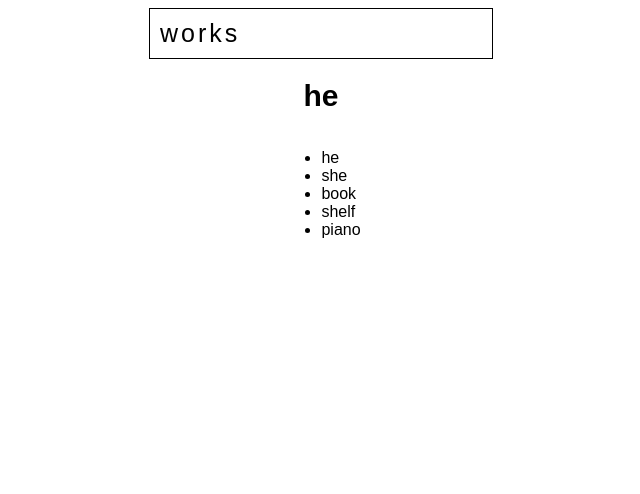
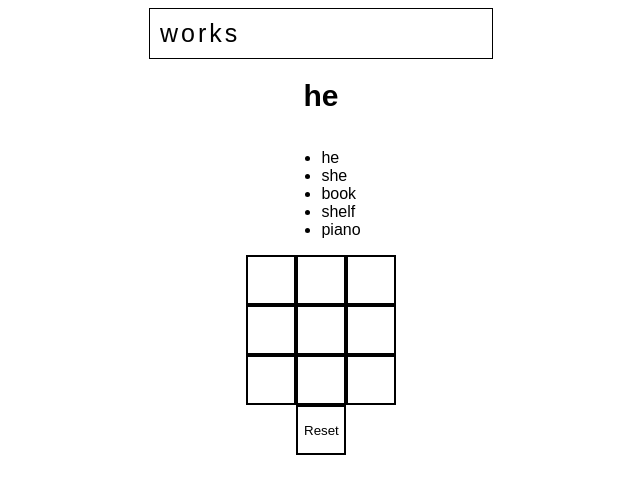
Before and after one commit to ChrisWcs/typer-hero, an Angular app: page / in a window 1280 px wide. Shown: the top 494 px of the page, without its empty margins (319-959 px from the left). Built offline with nearby package versions, Linux system fonts and the light colour scheme.

Commit message:
Add basic tic-tac-toe app

```diff
--- a/src/app/app.component.html
+++ b/src/app/app.component.html
@@ -8,3 +8,4 @@
     </li>
   </ul>
 </div>
+<app-toe></app-toe>
--- a/src/app/app.module.ts
+++ b/src/app/app.module.ts
@@ -4,11 +4,13 @@ import { FormsModule } from '@angular/forms';
 
 
 import { AppComponent } from './app.component';
+import { ToeComponent } from './toe/toe.component';
 
 
 @NgModule({
   declarations: [
-    AppComponent
+    AppComponent,
+    ToeComponent
   ],
   imports: [
     BrowserModule,
--- /dev/null
+++ b/src/app/toe/toe.component.css
@@ -0,0 +1,20 @@
+.Column {
+    display: flex;
+    flex-direction: column;
+    justify-content: center;
+    align-items: center;
+}
+
+.Row {
+    display: flex;
+    flex-direction: row;
+    justify-content: center;
+    align-items: center;
+}
+
+.BtnStyle {
+    border: solid 2px black;
+    background: white;
+    width: 50px;
+    height: 50px;
+}
--- /dev/null
+++ b/src/app/toe/toe.component.html
@@ -0,0 +1,20 @@
+<div>
+  <div class="Row">
+    <button class="BtnStyle" (click)="markBoard(0)">{{ mat[0] }}</button>
+    <button class="BtnStyle" (click)="markBoard(1)">{{ mat[1] }}</button>
+    <button class="BtnStyle" (click)="markBoard(2)">{{ mat[2] }}</button>
+  </div>
+  <div class="Row">
+    <button class="BtnStyle" (click)="markBoard(3)">{{ mat[3] }}</button>
+    <button class="BtnStyle" (click)="markBoard(4)">{{ mat[4] }}</button>
+    <button class="BtnStyle" (click)="markBoard(5)">{{ mat[5] }}</button>
+  </div>
+  <div class="Row">
+    <button class="BtnStyle" (click)="markBoard(6)">{{ mat[6] }}</button>
+    <button class="BtnStyle" (click)="markBoard(7)">{{ mat[7] }}</button>
+    <button class="BtnStyle" (click)="markBoard(8)">{{ mat[8] }}</button>
+  </div>
+  <div class="Row">
+      <button class="BtnStyle" (click)="reset()">Reset</button>
+  </div>
+</div>
--- /dev/null
+++ b/src/app/toe/toe.component.ts
@@ -0,0 +1,36 @@
+import { Component, OnInit, Input } from '@angular/core';
+
+@Component({
+  selector: 'app-toe',
+  templateUrl: './toe.component.html',
+  styleUrls: ['./toe.component.css']
+})
+export class ToeComponent implements OnInit {
+
+  mat = [' ', ' ', ' ', ' ', ' ', ' ', ' ', ' ', ' '];
+
+  mark = 'X';
+
+  constructor() { }
+
+  ngOnInit() {
+  }
+
+  markBoard(index: number): void {
+    if (this.mat[index] === ' ') {
+      this.mat[index] = this.mark;
+
+      if (this.mark === 'X') {
+        this.mark = 'O';
+      } else {
+        this.mark = 'X';
+      }
+    }
+  }
+
+  reset(): void {
+    this.mat = [' ', ' ', ' ', ' ', ' ', ' ', ' ', ' ', ' '];
+    this.mark = 'X';
+  }
+
+}
```
Also changed, not shown: 1 other file (tests, documents, lock files or other folders).
